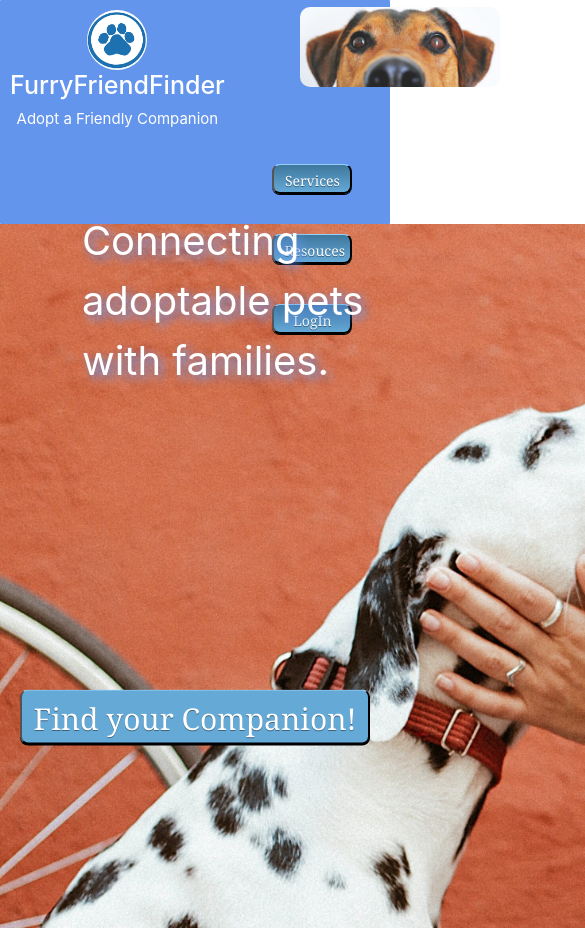
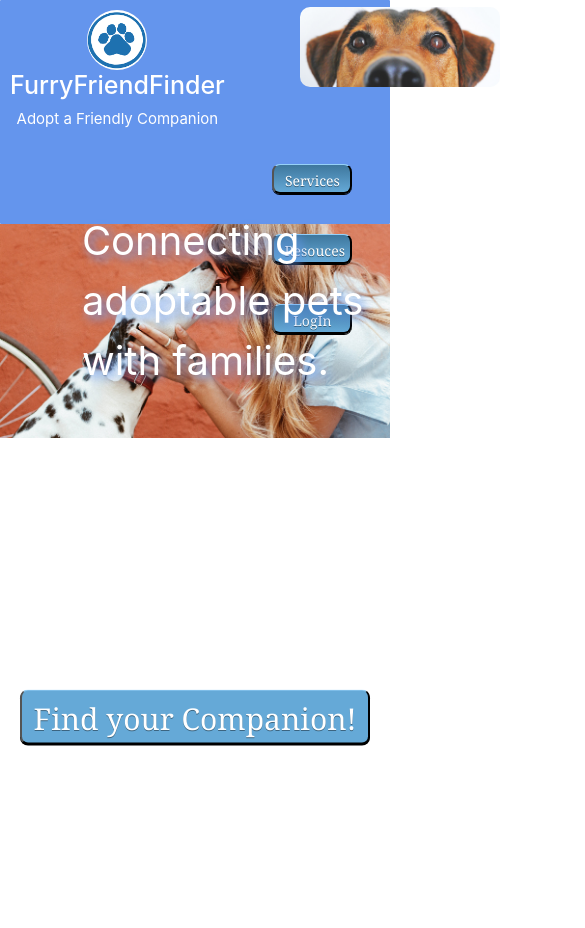
Before and after one commit to Gen081/FurryFriends, a React (Create React App) app in the folder client/: page / in a window 390 px wide. Shown: the top 928 px of the page, 585 px wide, since content can reach past the window. After the commit the page ends 844 px from the top, so only its background shows below. Built offline with nearby package versions, Linux system fonts and the light colour scheme.

Commit message:
background image wasnt responsive and had the wrong width

```diff
--- a/client/src/App.css
+++ b/client/src/App.css
@@ -1,3 +1,13 @@
+body {
+    margin: 0;
+    padding: 0;
+}
+
+#root {
+    margin: 0;
+    padding: 0;
+}
+
 button {
     border-top: 1px solid #96d1f8;
     background: #65a9d7;
--- a/client/src/assets/stylesheets/landingpage.css
+++ b/client/src/assets/stylesheets/landingpage.css
@@ -1,6 +1,11 @@
+.img-wrapper {
+    width: 100vw;
+}
+
 .dog-image {
-    width: 1284px;
-    height: 200x;
+    width: 100%;
+    height: 100%;
+    background-size: cover;
 }
 
 .center-btn {
--- a/client/src/pages/LandingPage.js
+++ b/client/src/pages/LandingPage.js
@@ -2,13 +2,15 @@ import React from 'react'
 import '../assets/stylesheets/landingpage.css'
 
 const LandingPage = () => (
-  <div>
-    <div>
-      <img className="dog-image" src={"images/dog.jpg"} alt={"Dog"} />
+  <div className="img-wrapper">
+    <img className="dog-image" src={"images/dog.jpg"} alt={"Dog"} />
+    <div className="hero-content">
       <button className="center-btn">Find your Companion!</button>
+      <p className="about">Connecting adoptable pets with families.</p>
     </div>
-    <p className="about">Connecting adoptable pets with families.</p>
   </div>
+
+
 )
 
 export default LandingPage
```
